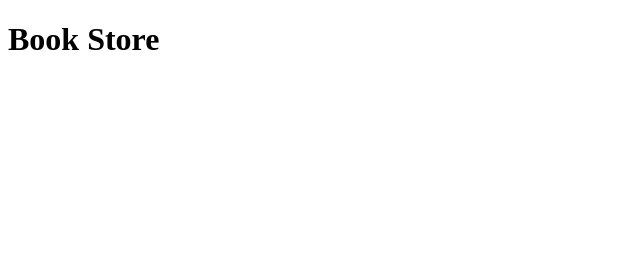
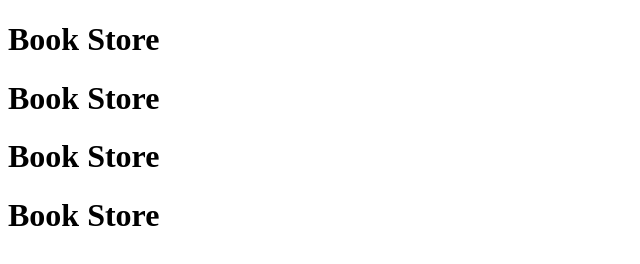
Before and after one commit to mehedihasan8/book-store, a plain HTML site: page index.html in a window 1280 px wide. Shown: the whole page, without its empty margins (0-640 px from the left). Drawn offline with Linux system fonts and the light colour scheme.

Commit message:
add some line

```diff
--- a/index.html
+++ b/index.html
@@ -7,5 +7,8 @@
   </head>
   <body>
     <h1>Book Store</h1>
+    <h1>Book Store</h1>
+    <h1>Book Store</h1>
+    <h1>Book Store</h1>
   </body>
 </html>
```
